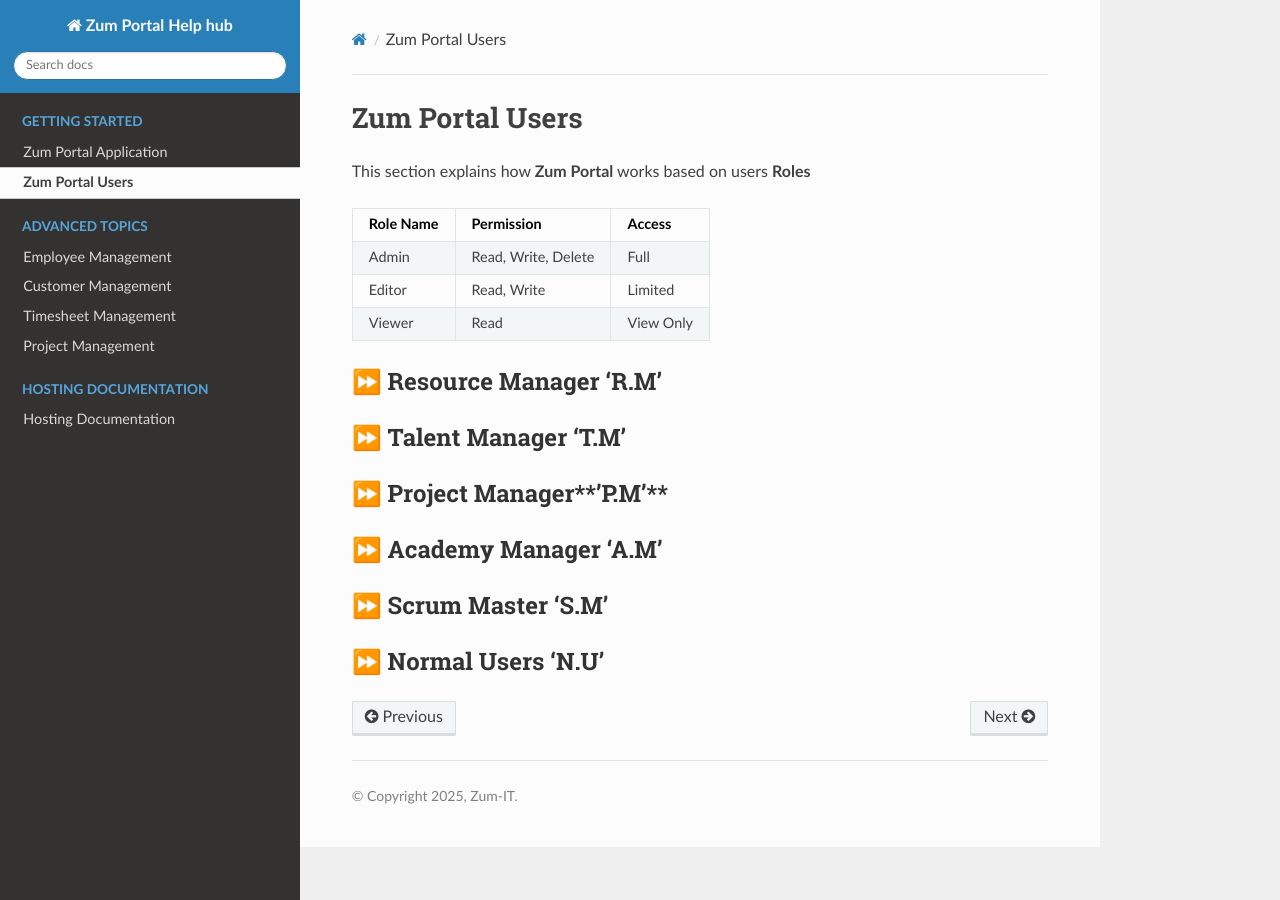
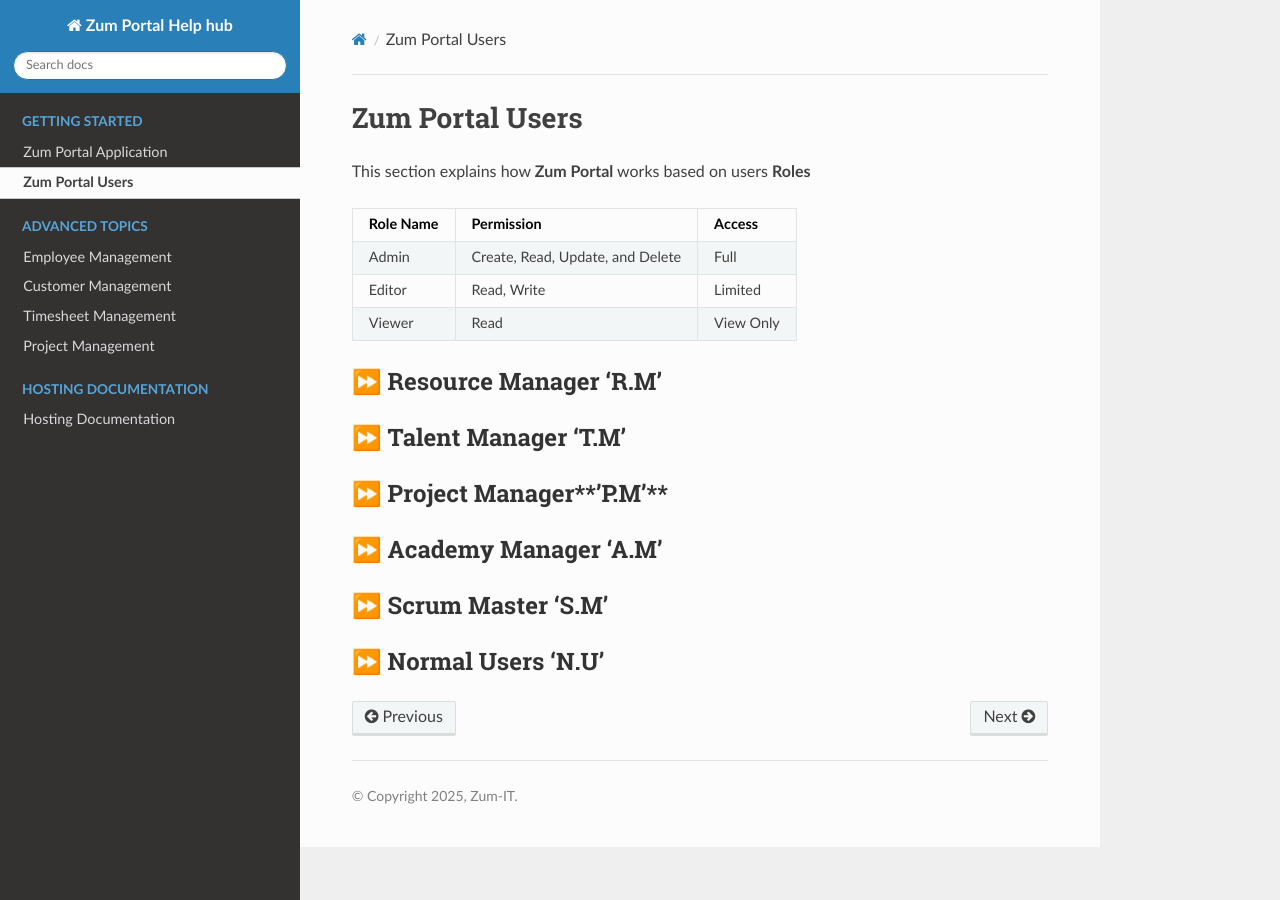
Before and after one commit to ghadiben0/Project-Zum-Portal, a Sphinx documentation site: the page built from docs/source/zumportalusers.rst, in a window 1280 px wide. Built offline with Sphinx 7.4.7 and the Read the Docs theme 3.1.0, drawn with Linux system fonts in a browser that asks for light colours.

Commit message:
Update zumportalusers.rst

```diff
--- a/docs/source/zumportalusers.rst
+++ b/docs/source/zumportalusers.rst
@@ -2,15 +2,15 @@
 ===================================
 This section  explains how **Zum Portal** works based on users **Roles**
 
-+----------------+--------------------------+----------------+
-| Role Name      | Permission               | Access         |
-+================+==========================+================+
-| Admin          | Read, Write, Delete      | Full           |
-+----------------+--------------------------+----------------+
-| Editor         | Read, Write              | Limited        |
-+----------------+--------------------------+----------------+
-| Viewer         | Read                     | View Only      |
-+----------------+--------------------------+----------------+
++----------------+----------------------------------------+----------------+
+| Role Name      | Permission                             | Access         |
++================+========================================+================+
+| Admin          | Create, Read, Update, and Delete       | Full           |
++----------------+----------------------------------------+----------------+
+| Editor         | Read, Write                            | Limited        |
++----------------+----------------------------------------+----------------+
+| Viewer         | Read                                   | View Only      |
++----------------+----------------------------------------+----------------+
 
 
 ⏩️ Resource Manager **'R.M'**
```
